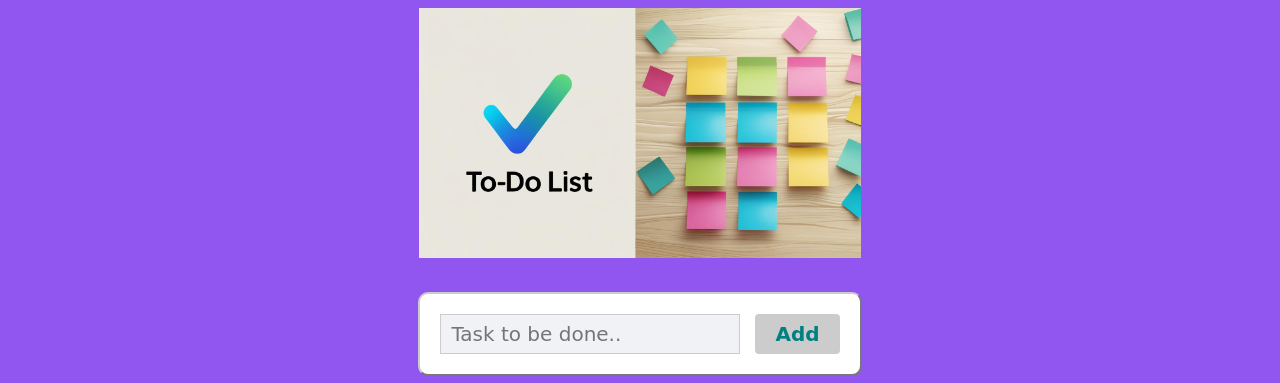
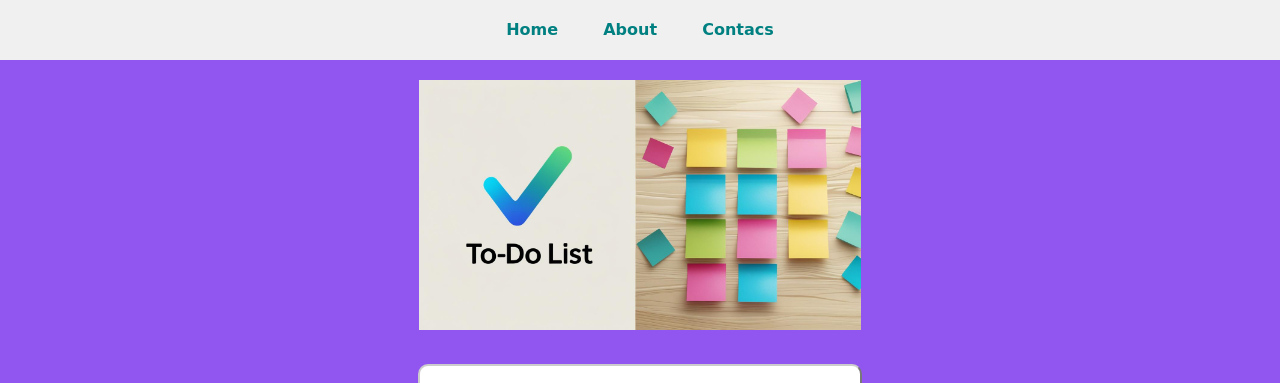
Before and after one commit to RiccardoEpicode/Pratica-S3-L3, a plain HTML site: page index.html in a window 1280 px wide. Shown: the top 383 px of the page. Drawn offline with Linux system fonts and the light colour scheme.

Commit message:
update header and footer

```diff
--- a/index.html
+++ b/index.html
@@ -11,6 +11,11 @@
     <link rel="stylesheet" href="./styles.css" />
   </head>
   <body>
+    <header>
+      <div class="menu-item"><a href="">Home</a></div>
+      <div class="menu-item"><a href="">About</a></div>
+      <div class="menu-item"><a href="">Contacs</a></div>
+    </header>
     <main>
       <img src="./assets/pics/banner.jpg" alt="banner" class="banner" />
       <form action="">
--- a/styles.css
+++ b/styles.css
@@ -1,8 +1,29 @@
 /* RICCARDO REALI - EPICODE - 08-06-2025 */
 
 * {
+  margin: 0;
+  padding: 0;
   box-sizing: border-box;
   font-family: cursive;
+}
+
+header {
+  width: 100%;
+  height: 60px;
+  background-color: #f0f0f0;
+  text-align: center;
+  line-height: 60px;
+  margin-bottom: 20px;
+}
+
+.menu-item {
+  display: inline-block;
+  margin: 0 20px;
+  font-weight: bold;
+}
+.menu-item a {
+  text-decoration: none;
+  color: teal;
 }
 
 .banner {
@@ -126,4 +147,5 @@ footer {
   background-color: #f0f0f0;
   text-align: center;
   line-height: 60px;
+  color: teal;
 }
```
